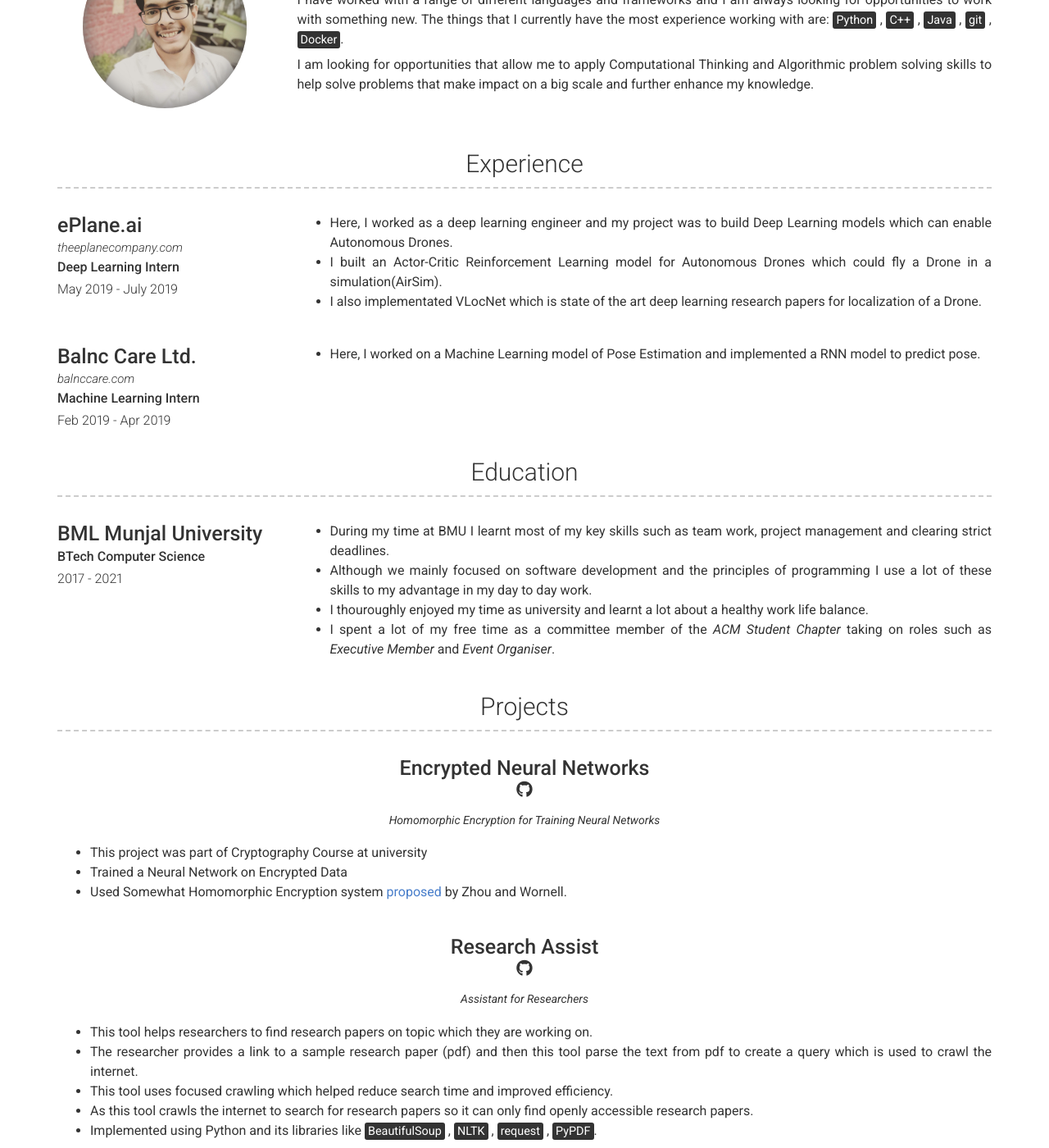
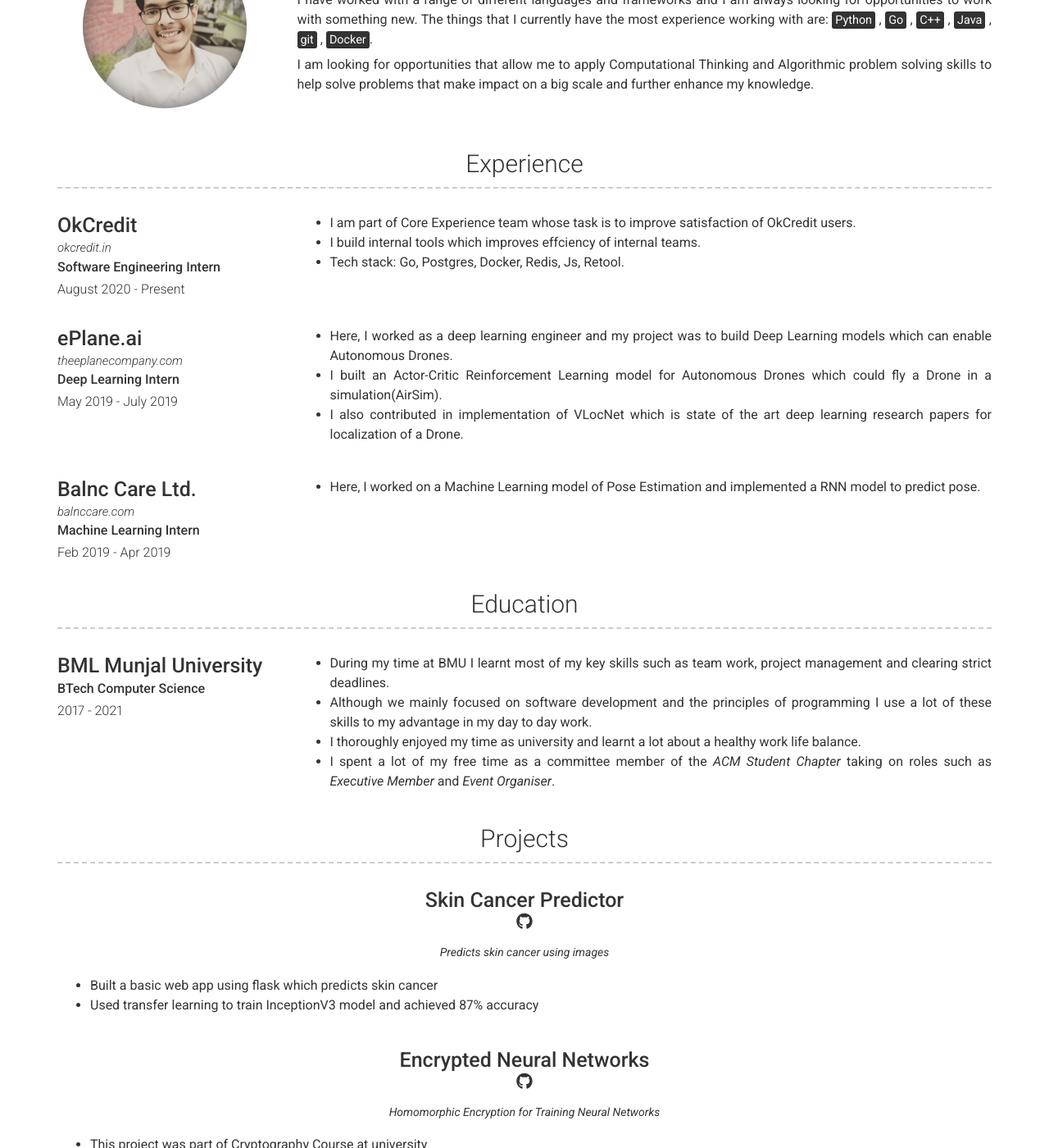
Before and after one commit to makeavish/myCV, a Jekyll site: the page built from index.md, in a window 1280 px wide and 1400 px high, scrolled down 370 px. Shown: the whole window at 82% size. Built offline with Jekyll 4.4.1, drawn with Linux system fonts in a browser that asks for light colours; nearby versions of some CDN libraries; some of the changed text lies outside the part shown.

Commit message:
updated resume and experience section

```diff
--- a/_config.yml
+++ b/_config.yml
@@ -49,7 +49,7 @@ about_profile_image: images/profile.jpg
 about_content: | # this will include new lines to allow paragraphs
    Hi, my name's Vishal and I'm senior at BML Munjal University. I have experience in Machine Learning, Problem Solving, Algorithms, Data Analytics, etc. I have worked at a number of companies gaining teamwork and leadership skills.
 
-   I have worked with a range of different languages and frameworks and I am always looking for opportunities to work with something new. The things that I currently have the most experience working with are: <mark>Python</mark> , <mark>C++</mark> , <mark>Java</mark> , <mark>git</mark> , <mark>Docker</mark>.
+   I have worked with a range of different languages and frameworks and I am always looking for opportunities to work with something new. The things that I currently have the most experience working with are: <mark>Python</mark> ,  <mark>Go</mark> , <mark>C++</mark> , <mark>Java</mark> , <mark>git</mark> , <mark>Docker</mark>.
 
    I am looking for opportunities that allow me to apply Computational Thinking and Algorithmic problem solving skills to help solve problems that make impact on a big scale and further enhance my knowledge.
 # Projects Section
@@ -65,6 +65,7 @@ about_content: | # this will include new lines to allow paragraphs
 more_title: A Little More About Me #(Use this to override about more section title)
 more_content: | # this will include new lines to allow paragraphs
   **Achievements**
+  - Won ”Ace of Impacts” award in OkHackathon 2.0
   - Ranked among top 100(120,000+ participants) Hackwithinfy 2020
   - Won College SIH Hackathon and Qualified for SIH Finals
   - Qualified for Crio Launch program (Among top 300/10000)
--- a/_data/education.yml
+++ b/_data/education.yml
@@ -8,5 +8,5 @@
   description: | # this will include new lines to allow paragraphs
     - During my time at BMU I learnt most of my key skills such as team work, project management and clearing strict deadlines.
     - Although we mainly focused on software development and the principles of programming I use a lot of these skills to my advantage in my day to day work.
-    - I thouroughly enjoyed my time as university and learnt a lot about a healthy work life balance.
+    - I thoroughly enjoyed my time as university and learnt a lot about a healthy work life balance.
     - I spent a lot of my free time as a committee member of the *ACM Student Chapter* taking on roles such as *Executive Member* and *Event Organiser*.
--- a/_data/experience.yml
+++ b/_data/experience.yml
@@ -9,6 +9,19 @@
   # description: | # this will include new lines to allow paragraphs
   #   Description of role
 - layout: left
+  company: OkCredit
+  link: okcredit.in
+  job_title: Software Engineering Intern
+  dates: August 2020 - Present
+  # quote: >
+  #  Aerial Vehicles to make Flying Ubiquitous.
+  description: | # this will include new lines to allow paragraphs
+    - I am part of Core Experience team whose task is to improve satisfaction of OkCredit users.
+    - I build internal tools which improves effciency of internal teams.
+    - Tech stack: Go, Postgres, Docker, Redis, Js, Retool.
+
+
+- layout: left
   company: ePlane.ai
   link: theeplanecompany.com
   job_title: Deep Learning Intern
@@ -18,7 +31,7 @@
   description: | # this will include new lines to allow paragraphs
     - Here, I worked as a deep learning engineer and my project was to build Deep Learning models which can enable Autonomous Drones.
     - I built an Actor-Critic Reinforcement Learning model for Autonomous Drones which could fly a Drone in a simulation(AirSim).
-    - I also implementated VLocNet which is state of the art deep learning research papers for localization of a Drone.
+    - I also contributed in implementation of VLocNet which is state of the art deep learning research papers for localization of a Drone.
 
 - layout: left
   company: Balnc Care Ltd.
--- a/_data/projects.yml
+++ b/_data/projects.yml
@@ -7,6 +7,16 @@
 #     Short overview of the project (optional)
 #   description: | # this will include new lines to allow paragraphs
 #     Description about the work on/with the project
+- layout: top-middle
+  name: Skin Cancer Predictor
+  github: makeavish/SkinCancerPredictor
+  # dates: Apr 2019 - Apr 2019
+  quote: >
+    Predicts skin cancer using images
+  description: | # this will include new lines to allow paragraphs
+    - Built a basic web app using flask which predicts skin cancer
+    - Used transfer learning to train InceptionV3 model and achieved 87% accuracy
+
 - layout: top-middle
   name: Encrypted Neural Networks
   github: piyush14298/Homomorphic-Encryption-for-Training-Nueral-Networks
```
Also changed, not shown: 1 other file.
